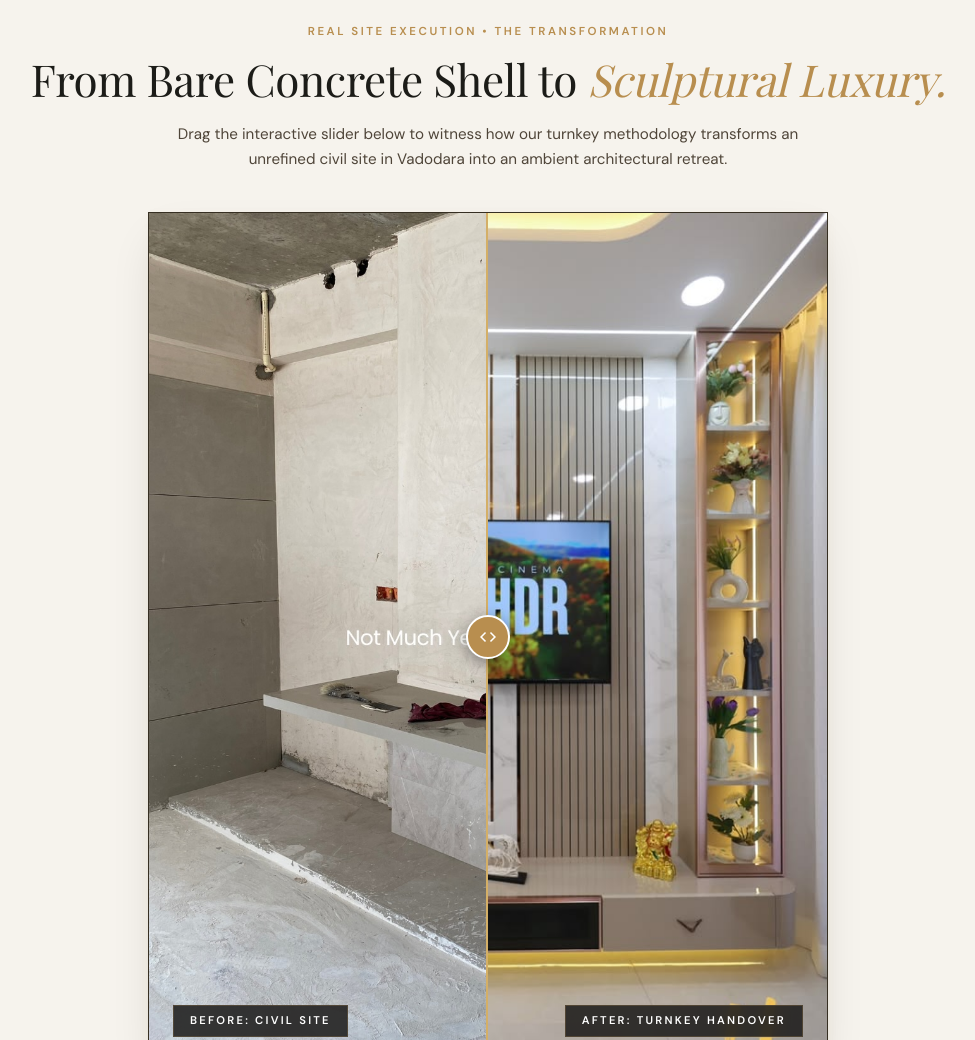
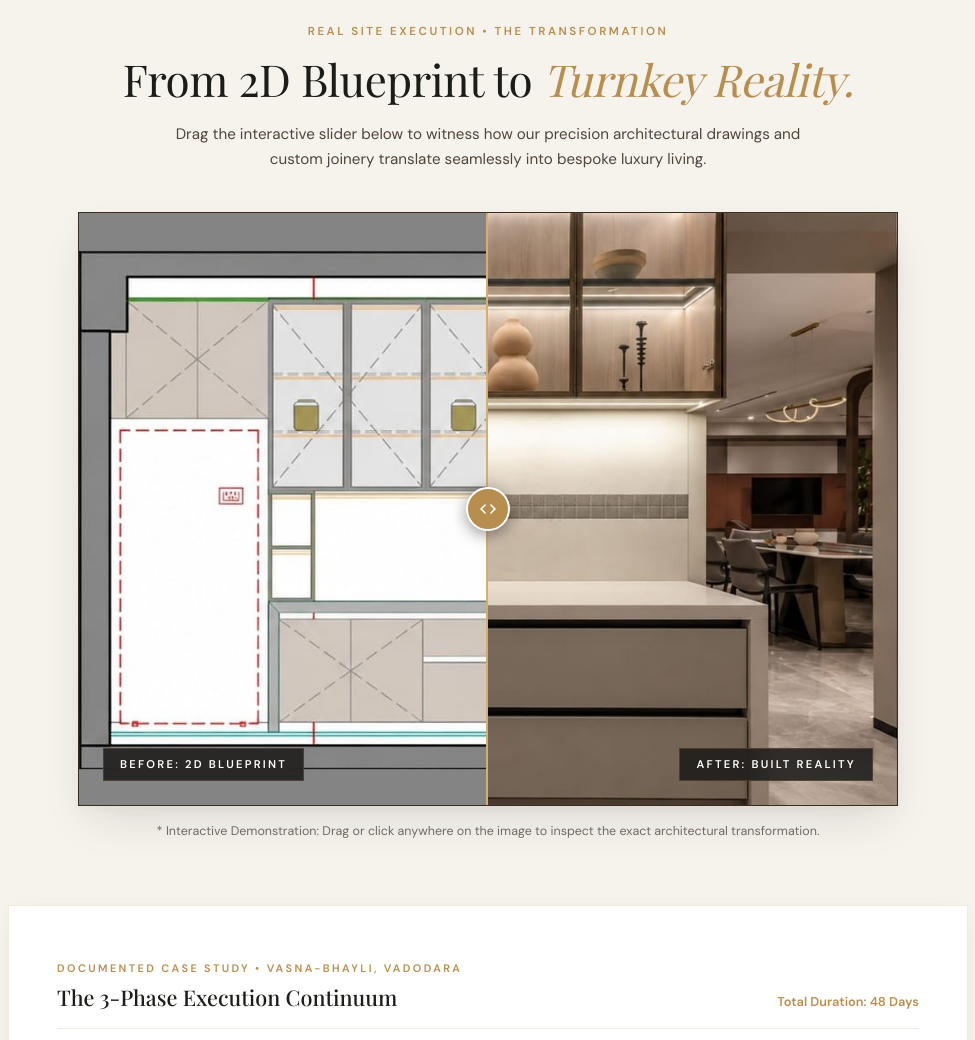
Before and after one commit to Programmer-NITIN/Fornova, a website built with Vite: page index.html in a window 1280 px wide. Shown: the part 2160-3200 px from the top of the page, without its empty margins (152-1127 px from the left). Built offline with nearby package versions, Linux system fonts and the light colour scheme; a web font is replaced by a local one.

Commit message:
feat: integrate new 2D blueprint vs turnkey built reality in before/after transformation slider

```diff
--- a/css/design-system.css
+++ b/css/design-system.css
@@ -458,12 +458,12 @@ button, input, select, textarea {
 .transformation-container {
   position: relative;
   width: 100%;
-  max-width: 680px;
+  max-width: 820px;
   margin: 2.5rem auto 0;
   overflow: hidden;
   border: 1px solid var(--border-subtle);
   background-color: var(--bg-inverse);
-  aspect-ratio: 4 / 5;
+  aspect-ratio: 975 / 706;
   user-select: none;
   touch-action: pan-y;
   box-shadow: var(--shadow-lg);
--- a/index.html
+++ b/index.html
@@ -515,20 +515,20 @@
         </div>
 
         <h2 class="headline-lg" style="margin-bottom: 1rem;">
-          From Bare Concrete Shell to <span style="font-style: italic; color: var(--gold-primary);">Sculptural Luxury.</span>
+          From 2D Blueprint to <span style="font-style: italic; color: var(--gold-primary);">Turnkey Reality.</span>
         </h2>
         <p class="body-md" style="max-width: 680px; margin: 0 auto 2.5rem;">
-          Drag the interactive slider below to witness how our turnkey methodology transforms an unrefined civil site in Vadodara into an ambient architectural retreat.
+          Drag the interactive slider below to witness how our precision architectural drawings and custom joinery translate seamlessly into bespoke luxury living.
         </p>
 
         <!-- Draggable Comparison Component -->
         <div class="transformation-container" id="transformation-container">
-          <!-- Background: Finished Luxury Space (assets/1.jpeg) -->
-          <img src="assets/1.jpeg" alt="Fornova Completed Luxury TV Unit &amp; Living Room" class="transformation-image" />
+          <!-- Background: Finished Luxury Space (assets/transformation-after.jpg) -->
+          <img src="assets/transformation-after.jpg" alt="Fornova Completed Luxury Bar &amp; Crockery Atelier Unit" class="transformation-image" />
 
-          <!-- Foreground Overlay: Raw Construction Shell (assets/56.jpeg) -->
+          <!-- Foreground Overlay: 2D Architectural CAD Blueprint (assets/transformation-before.jpg) -->
           <div class="transformation-overlay" id="transformation-overlay">
-            <img src="assets/56.jpeg" alt="Raw Site Construction Before State - TV Console Shelf" />
+            <img src="assets/transformation-before.jpg" alt="Fornova 2D Architectural CAD Elevation Blueprint" />
           </div>
 
           <!-- Draggable Center Handle -->
@@ -537,8 +537,8 @@
           </div>
 
           <!-- Floating Badges -->
-          <div class="transformation-badge-left">Before: Civil Site</div>
-          <div class="transformation-badge-right">After: Turnkey Handover</div>
+          <div class="transformation-badge-left">Before: 2D Blueprint</div>
+          <div class="transformation-badge-right">After: Built Reality</div>
         </div>
 
         <p class="body-sm" style="margin-top: 1rem; color: var(--text-muted); font-size: 0.78rem;">
```
Also changed, not shown: assets/WhatsApp Image 2026-09-21 at 10.59.23 PM.jpeg (added), assets/transformation-after.jpg (added), assets/transformation-before.jpg (added).
